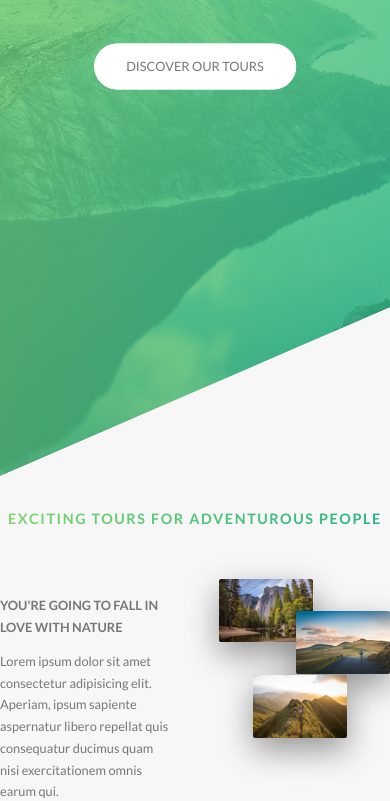
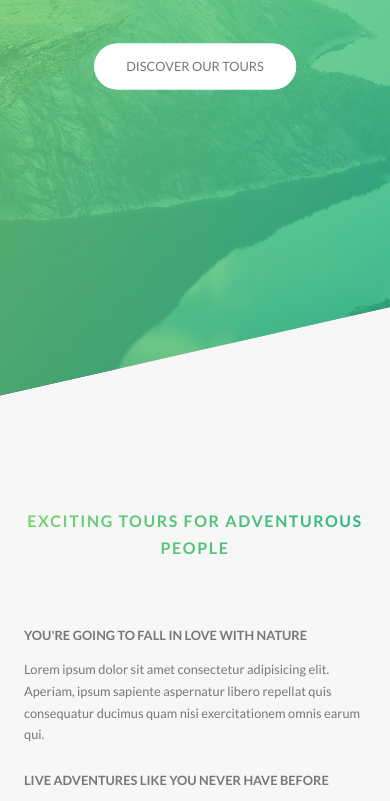
Before and after one commit to adamsJS23/natour-responsive, a website: page index.html in a window 390 px wide. Shown: the part 326-1127 px from the top of the page. Drawn offline with Linux system fonts and the light colour scheme.

Commit message:
written media query for header footer grid and navigation

```diff
--- a/sass/abstracts/_variables.scss
+++ b/sass/abstracts/_variables.scss
@@ -27,4 +27,5 @@ $default-font-size: 1.6rem;
 // GRID
 $grid-width: 114rem;
 $gutter-vertical: 8rem;
+$gutter-vertical-sm: 6rem;
 $gutter-horizontal: 6rem;
--- a/sass/base/_typography.scss
+++ b/sass/base/_typography.scss
@@ -42,7 +42,7 @@ body {
     animation: moveInRight 1s ease-out;
 
     @include respond(phone) {
-      letter-spacing: 0.5rem;
+      letter-spacing: .5rem;
     }
   }
 }
@@ -68,10 +68,10 @@ body {
   }
 
   @include respond(tab-port) {
-    font-size: 2.2rem;
+    font-size: 2.5rem;
   }
   @include respond(phone) {
-    font-size: 1.8rem;
+    font-size: 2rem;
   }
 }
 
--- a/sass/layout/_footer.scss
+++ b/sass/layout/_footer.scss
@@ -3,6 +3,10 @@
     padding: 10rem 0;
     font-size: 1.4rem;
     color: $color-grey-light-1;
+
+    @include respond(tab-port){
+        padding: 8rem 0;
+    }
 
     &__logo-box {
         text-align: center;
@@ -18,6 +22,12 @@
         border-top: 1px solid $color-grey-dark;
         padding-top: 2rem;
         display: inline-block;
+
+        @include respond(tab-port){
+            width: 100%;
+            text-align: center;
+            // display: inline-block;
+        }
     }
 
     &__list {
@@ -56,5 +66,9 @@
         padding-top: 2rem;
         width: 80%;
         float: right;
+        @include respond(tab-port){
+            width: 100%;
+            float: none;
+        }
     }
 }
--- a/sass/layout/_grid.scss
+++ b/sass/layout/_grid.scss
@@ -4,6 +4,14 @@
 
   &:not(:last-child) {
     margin-bottom: $gutter-vertical;
+    @include respond(tab-port) {
+      margin-bottom: $gutter-vertical-sm;
+    }
+  }
+
+  @include respond(tab-port) {
+    max-width: 50rem;
+    padding: 0 3rem;
   }
 
   [class^="col-"] {
@@ -11,6 +19,14 @@
 
     &:not(:last-child) {
       margin-right: $gutter-horizontal;
+      @include respond(tab-port) {
+        margin-right: 0;
+        margin-bottom: $gutter-vertical-sm;
+      }
+    }
+
+    @include respond(tab-port) {
+      width: 100% !important;
     }
   }
 
@@ -18,7 +34,6 @@
 
   .col-1-of-2 {
     width: calc((100% - #{$gutter-horizontal}) / 2);
-
   }
 
   .col-1-of-3 {
@@ -26,7 +41,9 @@
   }
 
   .col-2-of-3 {
-        width: calc(2 * ((100% - 2 * #{$gutter-horizontal}) / 3) + #{$gutter-horizontal});
+    width: calc(
+      2 * ((100% - 2 * #{$gutter-horizontal}) / 3) + #{$gutter-horizontal}
+    );
   }
 
   .col-1-of-4 {
@@ -34,11 +51,15 @@
   }
 
   .col-2-of-4 {
-        width: calc(2 * ((100% - 3 * #{$gutter-horizontal}) / 4) + #{$gutter-horizontal});
+    width: calc(
+      2 * ((100% - 3 * #{$gutter-horizontal}) / 4) + #{$gutter-horizontal}
+    );
   }
 
   .col-3-of-4 {
-        width: calc(3 * ((100% - 3 * #{$gutter-horizontal}) / 4) + 2 * #{$gutter-horizontal});
+    width: calc(
+      3 * ((100% - 3 * #{$gutter-horizontal}) / 4) + 2 * #{$gutter-horizontal}
+    );
   }
 
 }
--- a/sass/layout/_header.scss
+++ b/sass/layout/_header.scss
@@ -10,6 +10,11 @@
     position: relative;
     -webkit-clip-path: polygon(0 0, 100% 0, 100% 75vh, 0 100%);
     clip-path: polygon(0 0, 100% 0, 100% 75vh, 0 100%);
+
+    @include respond(tab-port){
+        -webkit-clip-path: polygon(0 0, 100% 0, 100% 75vh, 0 90%);
+    clip-path: polygon(0 0, 100% 0, 100% 75vh, 0 90%);
+    }
 
     &__logo-box {
         position: absolute;
--- a/sass/layout/_navigation.scss
+++ b/sass/layout/_navigation.scss
@@ -15,7 +15,18 @@
         box-shadow: 0 1rem 3rem rgba($color-black, .1);
         text-align: center;
         cursor: pointer;
+
+        @include respond(tab-port){
+            top: 4rem;
+            right: 4rem;
+        }
+
+        @include respond(phone){
+            top: 3rem;
+            right: 3rem;
+        }
     }
+
 
     &__background {
         height: 6rem;
@@ -29,6 +40,15 @@
         transition: transform .8s cubic-bezier(0.86, 0, 0.07, 1);
 
         //transform: scale(80);
+        @include respond(tab-port){
+            top: 4.5rem;
+            right: 4.5rem;
+        }
+
+        @include respond(phone){
+            top: 3.5rem;
+            right: 3.5rem;
+        }
     }
 
     &__nav {
```
Also changed, not shown: css/style.css. Lines whose indentation alone changed are shown as unchanged.
